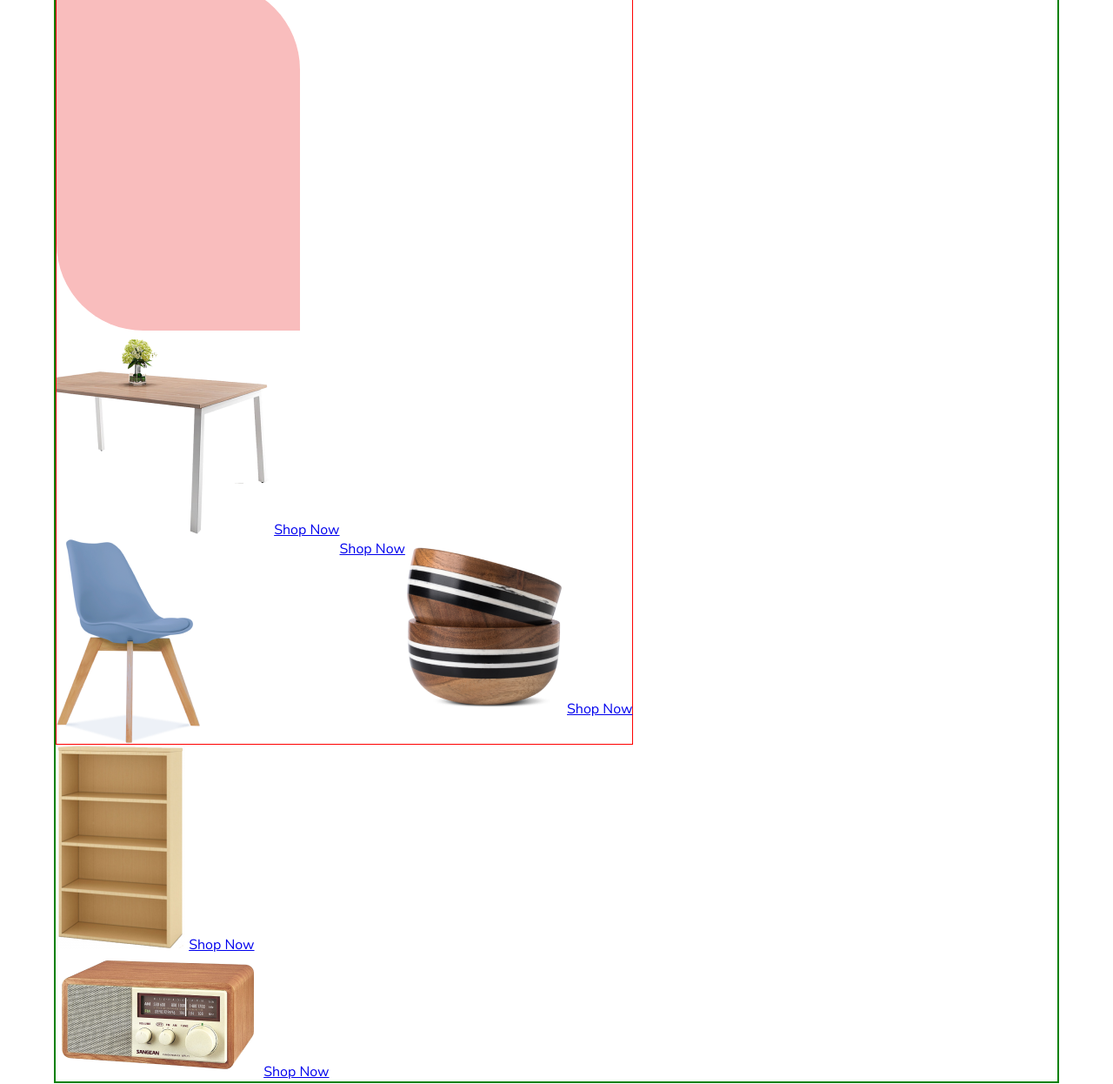
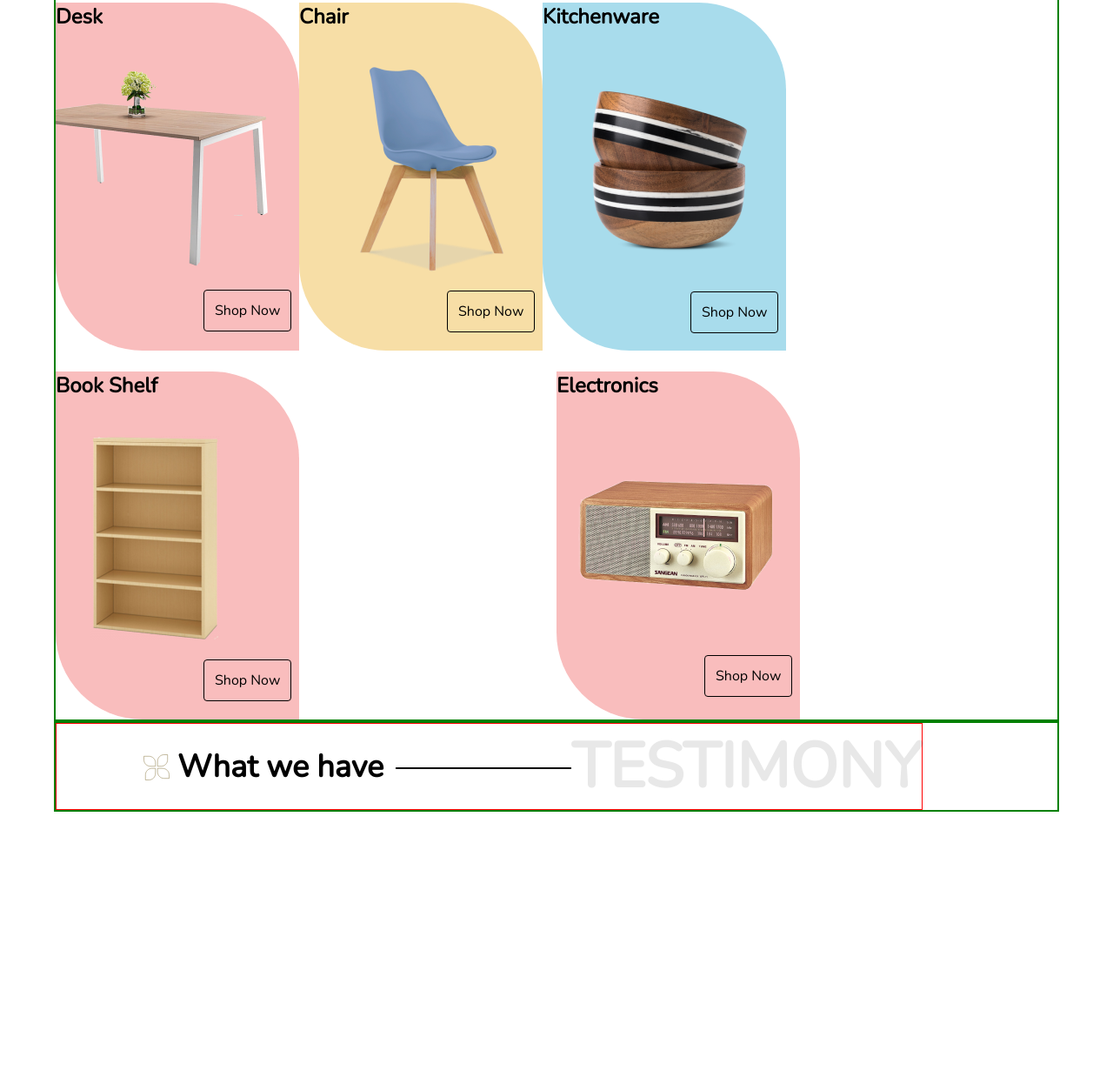
Before and after one commit to Valentin-1/Informatii-Utile, a plain HTML site: page index.htm in a window 1280 px wide. Shown: the part 2202-3448 px from the top of the page at 87% size. After the commit the page ends 3143 px from the top, so only its background shows below. Drawn offline with nearby package versions, Linux system fonts and the light colour scheme.

Commit message:
Four-Section- header and main(40min)

```diff
--- a/index.htm
+++ b/index.htm
@@ -96,33 +96,58 @@
 			<div class="categories-title2">CATEGORIES</div>
 		</div>
 	<main>
-		<div class="container-categories">
+		<div class="container-categories-1">
 			<div class="content-1">
-				<div class="img-bg-1"></div>
-				<img id="img-1" src="Images/img-categories-1.png" alt="">
-				<a href="#">Shop Now</a>
+				<div class="img-bg-1">
+					<p id="text-top">Desk</p>
+					<img id="img-1" src="Images/img-categories-1.png" alt="">
+					<a id="bt-categories" href="#">Shop Now</a>
+				</div>
 			</div>
-			<div class="content-2"></div>
-				<div class="img-bg-2"></div>
-				<img src="Images/img-categories-2.png" alt="">
-				<a href="#">Shop Now</a>
+			<div class="content-2">
+				<div class="img-bg-2">
+					<p id="text-top">Chair</p>
+					<img id="img-2" src="Images/img-categories-2.png" alt="">
+					<a id="bt-categories" href="#">Shop Now</a>
+				</div>
+			</div>
 			<div class="content-3">
-				<div class="img-bg-3"></div>
-				<img src="Images/img-categories-3.png" alt="">
-				<a href="#">Shop Now</a>
+				<div class="img-bg-3">
+					<p id="text-top">Kitchenware</p>
+					<img id="img-3" src="Images/img-categories-3.png" alt="">
+					<a id="bt-categories" href="#">Shop Now</a>
+				</div>
 			</div>
 		</div>
-		<div class="container-buttom">
+		<div class="container-categories-2">
 			<div class="content-4">
-				<div class=""></div>
-				<img src="Images/img-categories-4.png" alt="">
-				<a href="#">Shop Now</a>
+				<div class="img-bg-4">
+					<p id="text-top" >Book Shelf</p>
+					<img id="img-4" src="Images/img-categories-4.png" alt="">
+					<a id="bt-categories" href="#">Shop Now</a>
+				</div>
 			</div>
-			<div class="img-bg-5">
-				<div class=""></div>
-				<img src="Images/img-categories-5.png" alt="">
-				<a href="#">Shop Now</a>
+			<div class="content-5">
+				<div class="img-bg-5">
+					<p id="text-top" >Electronics</p>
+					<img id="img-5" src="Images/img-categories-5.png" alt="">
+					<a id="bt-categories" href="#">Shop Now</a>
+				</div>
 			</div>
+		</div>
+	</section>
+
+	<section class="section-testimony">
+		<div class="header-testimony">
+			<div class="testimony-logo"><img  src="Images/icon-top.svg"></div>
+			<div class="testimony-title">What we have</div>
+			<div class="testimony-line"></div>
+			<div class="testimony-title2">TESTIMONY</div>
+		</div>
+		<div class="container-testimony">
+			<div class=""></div>
+			<div class=""></div>
+			<div class=""></div>
 		</div>
 	</section>
 	</main>
--- a/style.css
+++ b/style.css
@@ -276,9 +276,14 @@ div#text-about4{
 }
 
 		/*SECTION-CATEGORIES*/
-.section-categories{
+.container-categories-1{
 	display: grid;
-	grid-template-columns: auto;
+	grid-template-columns: repeat(3, auto);
+}
+
+.container-categories-2{
+	display: grid;
+	grid-template-columns: repeat(2, auto);
 }
 
 /*Header*/
@@ -317,9 +322,10 @@ div#text-about4{
 
 	/*1*/
 
-.container-categories{
+.container-categories-1{
 	display: inline-grid;
 	grid-template-columns: repeat(3, auto);
+	grid
 	border: 1px solid red;
 }
 
@@ -335,5 +341,124 @@ div#text-about4{
 }
 
 #img-1{
-	margin-top: 10px;
+	padding: 30px 0px;
 }
+
+#text-top{
+	font-weight: 800;
+	font-size: 24px;
+	line-height: 33px;
+}
+
+#bt-categories{
+	width: 140px;
+	border: 1px solid black;
+	line-height: 30px;
+	padding: 12px 12px;
+	border-radius: 4px;
+	text-decoration: none;
+	color: black;
+	margin-left: 170px;
+}
+
+		/*2*/
+.img-bg-2{
+	width: 280px;
+	height: 400px;
+	left: 0px;
+	top: 0px;
+	z-index: -1;
+	background: #F7DEA6;
+	border-bottom-left-radius: 100px;
+	border-top-right-radius: 100px;
+}
+
+#img-2{
+	padding: 25px 70px;
+}
+
+
+		/*3*/
+.img-bg-3{
+	width: 280px;
+	height: 400px;
+	left: 0px;
+	top: 0px;
+	z-index: -1;
+	background: #A8DCEC;
+	border-bottom-left-radius: 100px;
+	border-top-right-radius: 100px;
+}
+
+#img-3{
+	padding: 43px 55px;
+}
+
+
+		/*3*/
+.img-bg-4{
+	width: 280px;
+	height: 400px;
+	left: 0px;
+	top: 0px;
+	z-index: -1;
+	background: #F9BDBD;
+	border-bottom-left-radius: 100px;
+	border-top-right-radius: 100px;
+}
+
+#img-4{
+	padding: 25px 40px;
+}
+
+		/*5*/
+.img-bg-5{
+	width: 280px;
+	height: 400px;
+	left: 0px;
+	top: 0px;
+	z-index: -1;
+	background: #F9BDBD;
+	border-bottom-left-radius: 100px;
+	border-top-right-radius: 100px;
+}
+
+#img-5{
+	padding: 70px 20px;
+}
+
+		/*SECTION-TESTIMONY*/
+
+/*Header*/
+.header-testimony{
+	display: inline-grid;
+	grid-template-columns: repeat(4, auto);
+	border:1px solid red;
+}
+
+.testimony-logo{
+	margin: 35px 0 0 100px;
+}
+
+.testimony-title{
+	font-size: 36px;
+	font-weight: bold;
+	line-height: 49px;
+	margin: 25px 14px 0 9px;
+}
+
+.testimony-line{
+	border: 1px solid #000000;
+	width: 200px;
+	height: 0px;
+	margin-top: 50px;
+}
+
+.testimony-title2{
+	font-size: 72px;
+	line-height: 98px;
+	color: rgba(34, 34, 34, 0.1);
+	font-weight: 800;
+}
+
+		/*Main*/
```
